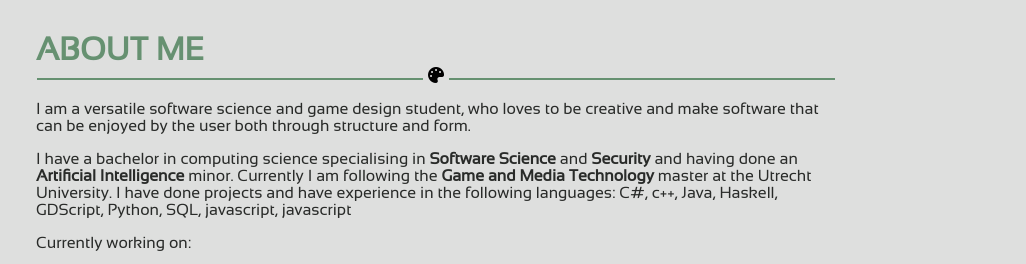
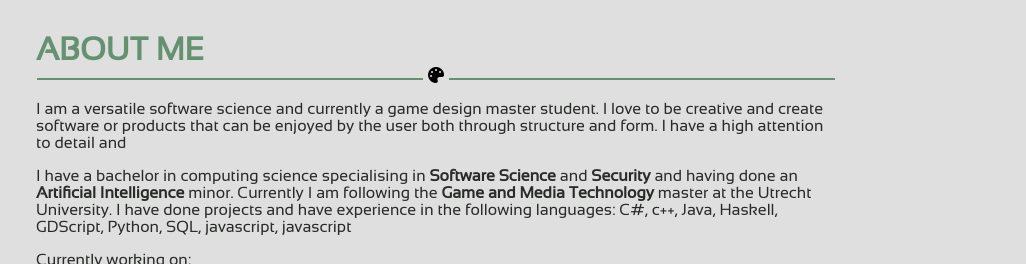
Before and after one commit to LuckyJollyJumper/LuckyJollyJumper.github.io, a plain HTML site: page index.html in a window 1280 px wide. Shown: the top 264 px of the page, 254-1280 px from the left. Drawn offline with Linux system fonts and the light colour scheme.

Commit message:
Textual change

```diff
--- a/index.html
+++ b/index.html
@@ -61,7 +61,10 @@
                 <div style="display:inline-block;"><i class="fa fa-light fa-palette"></i></div>
                 <div class="line"></div>
             </div>
-            <p>I am a versatile software science and game design student, who loves to be creative and make software that can be enjoyed by the user both through structure and form.</p>
+            <p>
+                I am a versatile software science and currently a game design master student. I love to be creative and create software or products that can be enjoyed by the user both through structure and form.
+                I have a high attention to detail and
+            </p>
             <p>I have a bachelor in computing science specialising in <b>Software Science</b> and <b>Security</b> and having done an <b>Artificial Intelligence</b> minor. Currently I am following the <b>Game and Media Technology</b> master at the Utrecht University.
                  I have done projects and have experience in the following languages: C#, c++, Java, Haskell, GDScript, Python, SQL, javascript, javascript</p>
 
```
